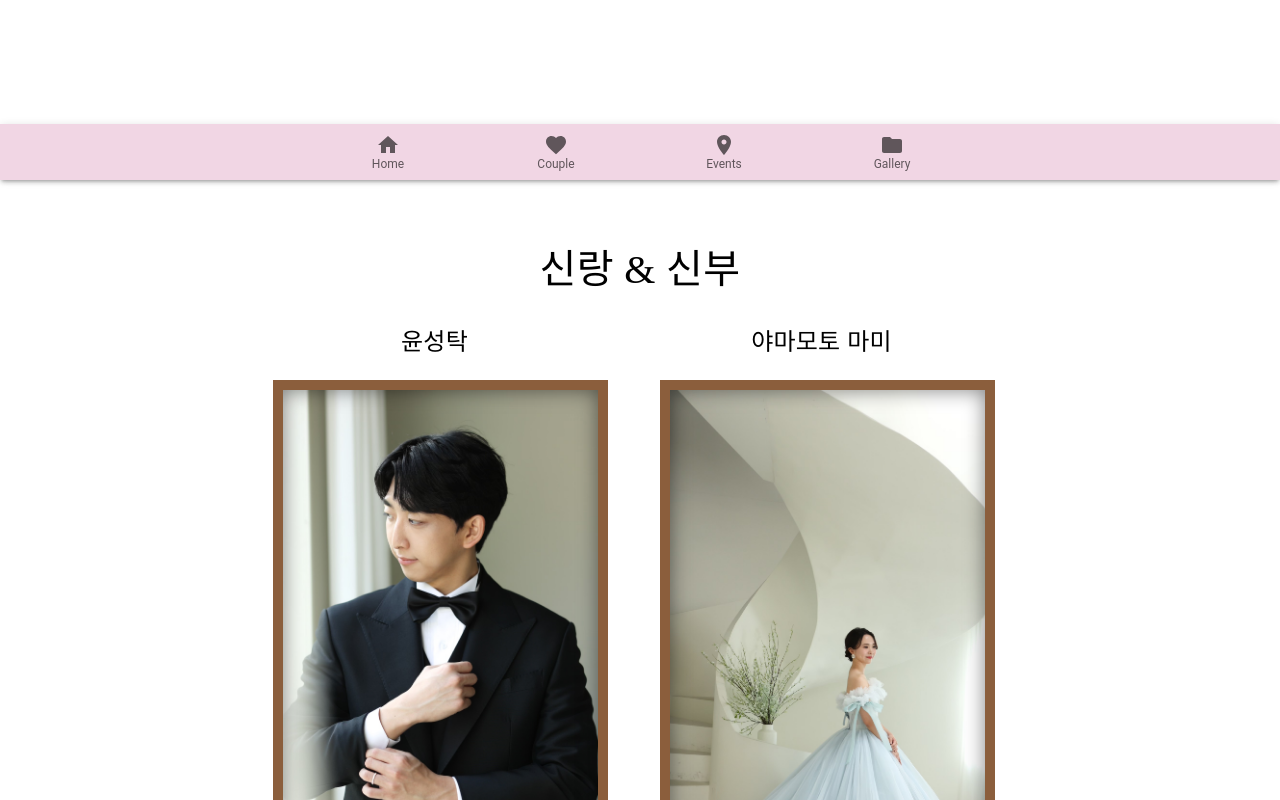
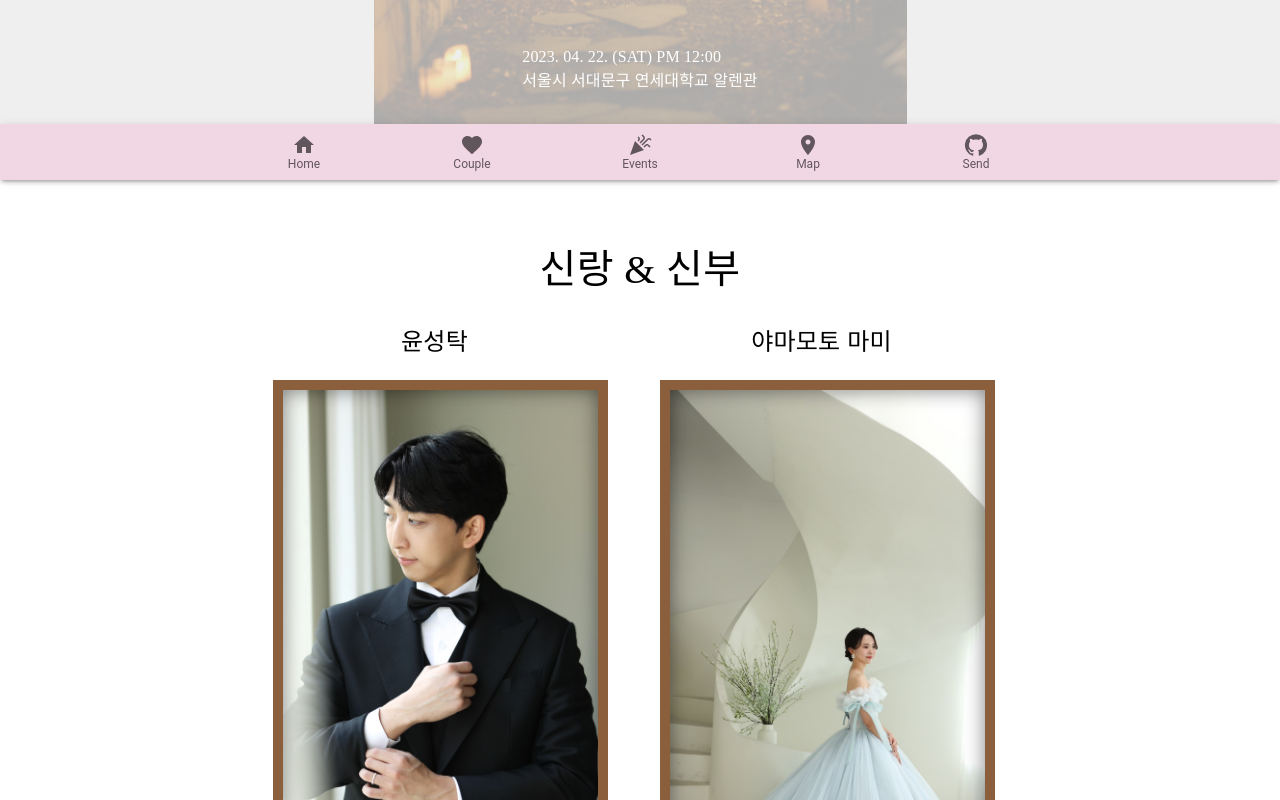
Before and after one commit to taku-mami/wedding-card, a React (Create React App) app in the folder app/: page / in a window 1280 px wide. Shown: the part 620-1420 px from the top of the page. Built offline with nearby package versions, Linux system fonts and the light colour scheme.

Commit message:
update scollinto

```diff
--- a/app/src/AccountNumberComponent.tsx
+++ b/app/src/AccountNumberComponent.tsx
@@ -1,15 +1,12 @@
 import {
     Button,
     Dialog,
-    DialogActions,
     DialogContent,
-    DialogContentText,
     DialogTitle,
     Grid,
-    IconButton,
     Typography
 } from '@mui/material';
-import React, { useState } from 'react';
+import React, {useState} from 'react';
 import GitHubIcon from '@mui/icons-material/GitHub';
 import DialogContentComponent from './DialogContentComponent';
 
@@ -21,6 +18,7 @@ const AccountNumberComponent = () => {
     }
 
     return (
+        <div id='send'>
             <Grid container direction={'column'}
                   spacing={3}
                   sx={{
@@ -61,7 +59,7 @@ const AccountNumberComponent = () => {
                     >
                         <GitHubIcon sx={{
                             marginRight: '5px',
-                    }} />
+                        }}/>
                         신랑 신부 정보 확인
                     </Button>
                     <Dialog
@@ -78,11 +76,12 @@ const AccountNumberComponent = () => {
                             </Typography>
                         </DialogTitle>
                         <DialogContent>
-                        <DialogContentComponent />
+                            <DialogContentComponent/>
                         </DialogContent>
                     </Dialog>
                 </Grid>
             </Grid>
+        </div>
     );
 }
 
--- a/app/src/EventComponent.tsx
+++ b/app/src/EventComponent.tsx
@@ -13,6 +13,7 @@ import YonseiImage from './assets/images/yonsei.jpg';
 
 
 const EventComponent = () => (
+    <div id='events'>
         <Grid container direction={'column'}
               spacing={3}
               sx={{
@@ -124,6 +125,7 @@ const EventComponent = () => (
                 }}/>
             </Grid>
         </Grid>
+    </div>
 );
 
 export default EventComponent;
--- a/app/src/FixedBottomNavigationComponent.tsx
+++ b/app/src/FixedBottomNavigationComponent.tsx
@@ -1,15 +1,26 @@
 import {BottomNavigation, BottomNavigationAction, Paper} from '@mui/material';
 import React from 'react';
-import FolderIcon from '@mui/icons-material/Folder';
 import HomeIcon from '@mui/icons-material/Home';
+import CelebrationIcon from '@mui/icons-material/Celebration';
 import FavoriteIcon from '@mui/icons-material/Favorite';
+import GitHubIcon from '@mui/icons-material/GitHub';
 import LocationOnIcon from '@mui/icons-material/LocationOn';
+import HomeComponent from "./HomeComponent";
+import IntroduceComponent from "./IntroduceComponent";
+import EventComponent from "./EventComponent";
+import MapComponent from "./MapComponent";
+import AccountNumberComponent from "./AccountNumberComponent";
 
 const FixedBottomNavigationComponent = () => {
     const [value, setValue] = React.useState('');
 
     const handleChange = (event: React.SyntheticEvent, newValue: string) => {
         setValue(newValue);
+        // find the element by id and scroll to it
+        const element = document.getElementById(newValue);
+        if (element) {
+            element.scrollIntoView({ behavior: 'smooth' });
+        }
     };
 
     const fixedPosition = {
@@ -20,26 +31,30 @@ const FixedBottomNavigationComponent = () => {
     }
 
     return (
-        <Paper elevation={3}
-               sx={fixedPosition}>
+        <>
+            <HomeComponent />
+            <IntroduceComponent />
+            <EventComponent />
+            <MapComponent />
+            <AccountNumberComponent />
+            <Paper elevation={3} sx={fixedPosition}>
                 <BottomNavigation
                     showLabels
                     value={value}
-                onChange={(event, newValue) => {
-                    console.log(`newValue: ${newValue}`);
-                    setValue(newValue);
-                }}
+                    onChange={handleChange}
                     sx={{
                         backgroundColor: '#f1d6e4',
                     }}
                 >
-                {/* TODO: onClick 또는 value값에 따라 이동하는 로직 추가 */}
                     <BottomNavigationAction label='Home' value='home' icon={<HomeIcon/>}/>
                     <BottomNavigationAction label='Couple' value='couple' icon={<FavoriteIcon/>}/>
-                <BottomNavigationAction label='Events' value='events' icon={<LocationOnIcon/>}/>
-                <BottomNavigationAction label='Gallery' value='gallery' icon={<FolderIcon/>}/>
+                    <BottomNavigationAction label='Events' value='events' icon={<CelebrationIcon/>}/>
+                    <BottomNavigationAction label='Map' value='map' icon={<LocationOnIcon/>}/>
+                    <BottomNavigationAction label='Send' value='send' icon={<GitHubIcon/>}/>
                 </BottomNavigation>
             </Paper>
+        </>
     );
+
 }
 export default FixedBottomNavigationComponent;
--- a/app/src/HomeComponent.tsx
+++ b/app/src/HomeComponent.tsx
@@ -39,6 +39,7 @@ const HomeComponent = () => {
 
 
     return (
+        <div id={'home'}>
             <Box className={(fade === 'in') ? "fade-in" : "fade-out"}
                  sx={{
                      background: `linear-gradient(rgba(0, 0, 0, 0.2), rgba(0, 0, 0, 0.2)), url(${currentImage}) no-repeat top center`,
@@ -99,6 +100,7 @@ const HomeComponent = () => {
                     </Grid>
                 </Container>
             </Box>
+        </div>
     );
 }
 
--- a/app/src/IntroduceComponent.tsx
+++ b/app/src/IntroduceComponent.tsx
@@ -7,6 +7,7 @@ import BrideImage from './assets/images/bride.jpeg';
 
 
 const IntroduceComponent = () => (
+    <div id='couple'>
         <Grid container direction={'column'}
               spacing={3}
               sx={{
@@ -87,6 +88,7 @@ const IntroduceComponent = () => (
                 </Grid>
             </Grid>
         </Grid>
+    </div>
 );
 
 export default IntroduceComponent;
--- a/app/src/LandingPage.tsx
+++ b/app/src/LandingPage.tsx
@@ -9,13 +9,7 @@ import AccountNumberComponent from "./AccountNumberComponent";
 
 const LandingPage = () => (
     <>
-        <HomeComponent/>
         <FixedBottomNavigationComponent/>
-        <IntroduceComponent/>
-        <PhotoGalleryComponent/>
-        <EventComponent/>
-        <MapComponent/>
-        <AccountNumberComponent/>
     </>
 );
 
--- a/app/src/MapComponent.tsx
+++ b/app/src/MapComponent.tsx
@@ -3,6 +3,7 @@ import React from 'react';
 
 // @ts-ignore
 const MapComponent = () => (
+    <div id='map'>
         <Grid container direction={'column'}
               spacing={3}
               sx={{
@@ -105,6 +106,7 @@ const MapComponent = () => (
                     referrerPolicy="no-referrer-when-downgrade"></iframe>
             </Grid>
         </Grid>
+    </div>
 );
 
 
```
Lines whose indentation alone changed are shown as unchanged.
